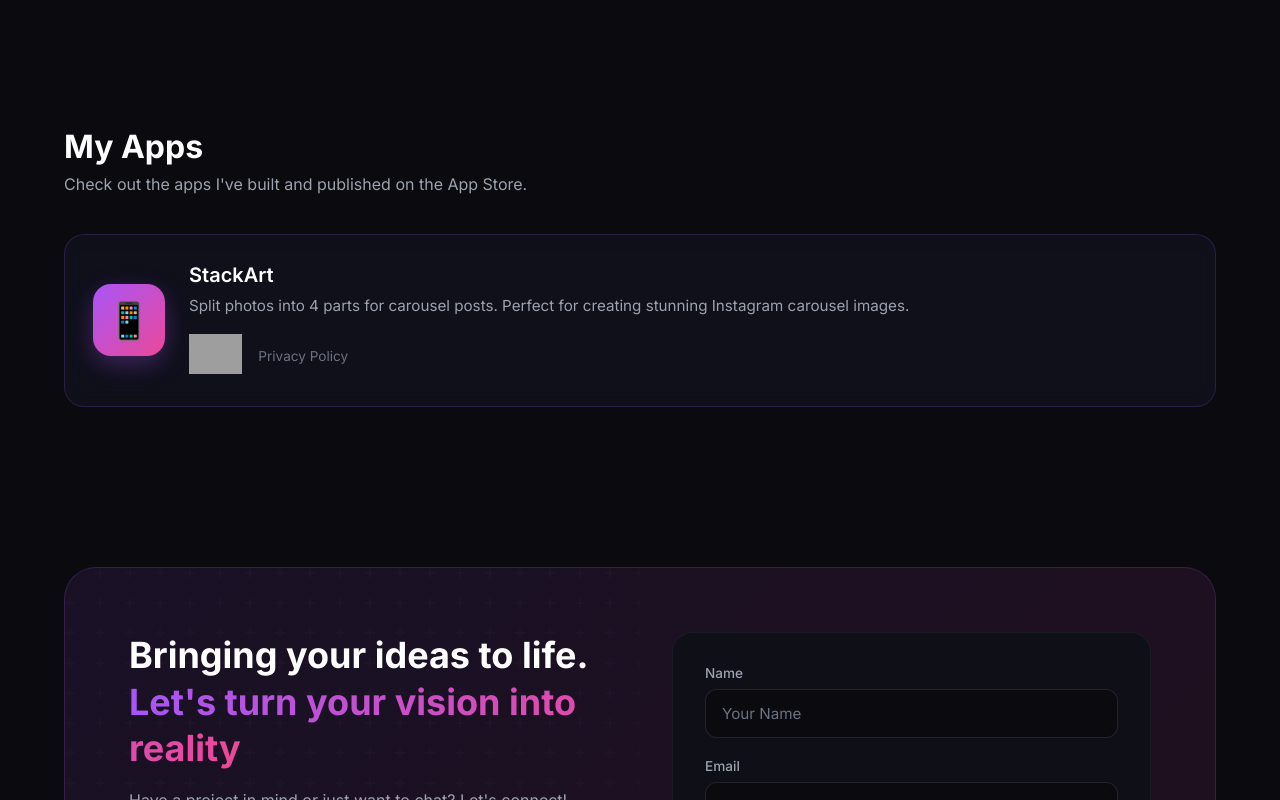
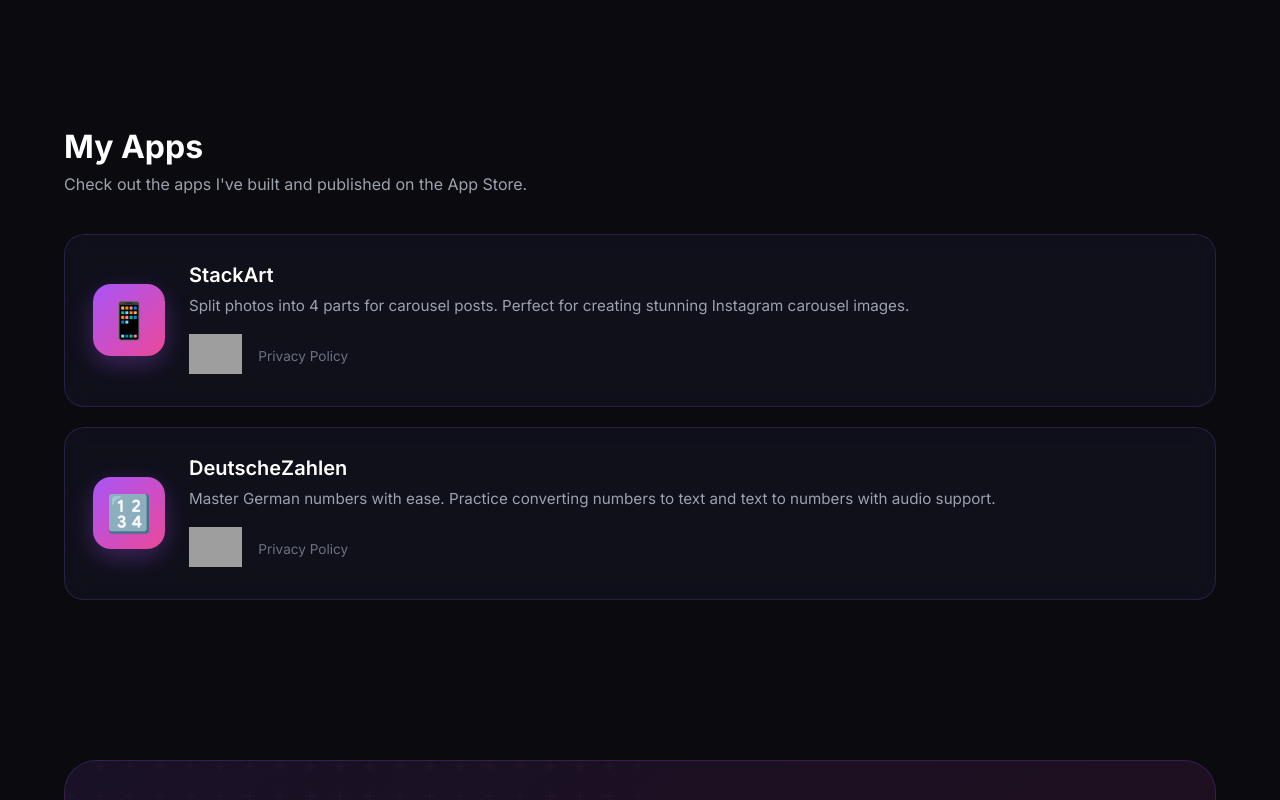
Before and after one commit to ufukkosker/app-ads, a plain HTML site: page index.html in a window 1280 px wide. Shown: the part 1517-2317 px from the top of the page. Drawn offline with Linux system fonts and the light colour scheme; grey boxes are pictures that could not be loaded.

Commit message:
Update index.html

```diff
--- a/index.html
+++ b/index.html
@@ -847,7 +847,7 @@
                 <div class="avatar-container">
                     <div class="avatar-glow"></div>
                     <div class="avatar">
-                        <div class="avatar-inner">👨‍💻</div>
+                        <div class="avatar-inner">👨💻</div>
                     </div>
                 </div>
                 <div class="hero-text">
@@ -968,6 +968,21 @@
                         </div>
                     </div>
                 </div>
+
+                <div class="app-card">
+                    <div class="app-icon">🔢</div>
+                    <div class="app-info">
+                        <div class="app-name">DeutscheZahlen</div>
+                        <div class="app-desc">Master German numbers with ease. Practice converting numbers to text and text to numbers with audio support.</div>
+                        <div class="app-links">
+                            <a href="#" target="_blank">
+                                <img src="https://developer.apple.com/assets/elements/badges/download-on-the-app-store.svg"
+                                    alt="Download on App Store" class="app-store-badge">
+                            </a>
+                            <a href="deutschezahlen-privacy.html" class="privacy-link">Privacy Policy</a>
+                        </div>
+                    </div>
+                </div>
             </div>
         </section>
 
```
